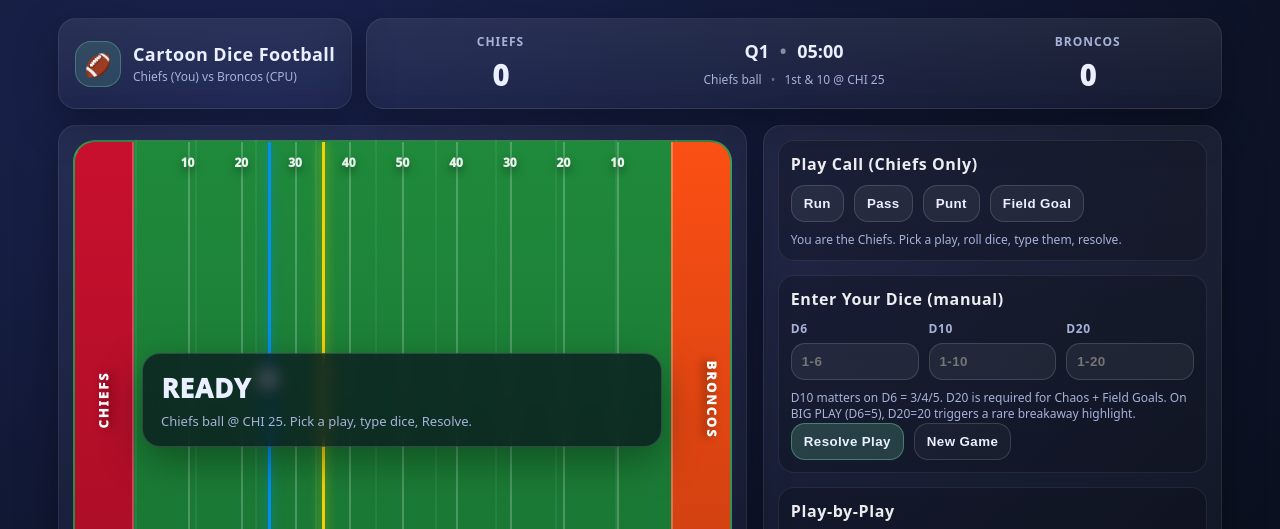
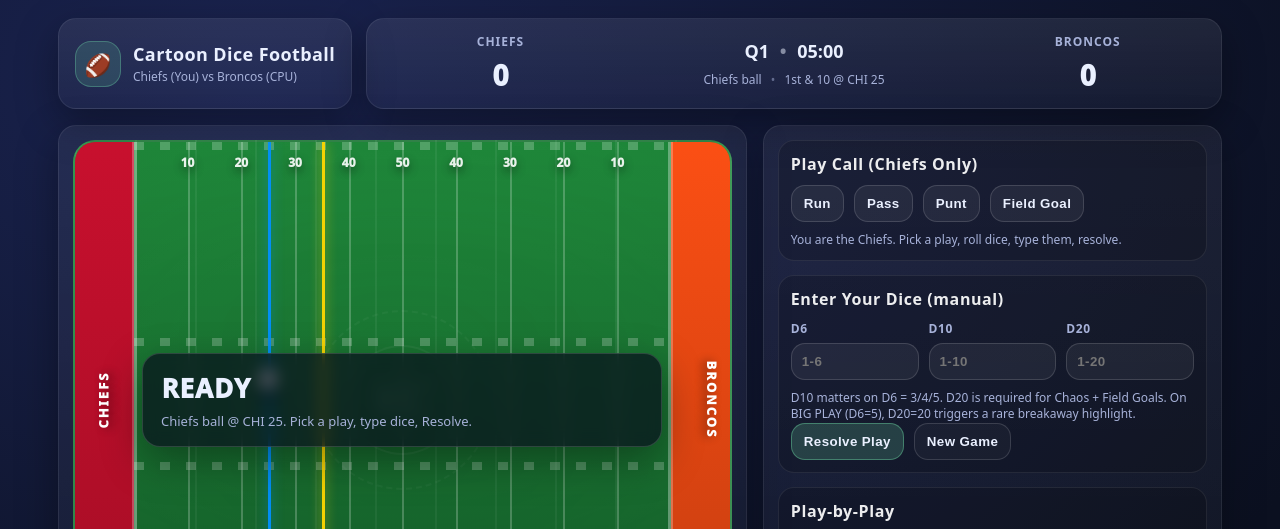
Before and after one commit to mahomiedraft/cartoon-dice-football, a plain HTML site: page index.html in a window 1280 px wide. Shown: the top 529 px of the page. Drawn offline with Linux system fonts and the light colour scheme.

Commit message:
Update style.css

```diff
--- a/style.css
+++ b/style.css
@@ -74,6 +74,8 @@
   height:520px;
   border-radius: 22px;
   overflow:hidden;
+
+  /* Base turf + stripes */
   background:
     repeating-linear-gradient(
       90deg,
@@ -84,6 +86,26 @@
     ),
     linear-gradient(180deg, var(--field), var(--field2));
   border: 2px solid rgba(255,255,255,.10);
+}
+
+/* NEW: Turf texture + stadium vignette */
+.field::before{
+  content:"";
+  position:absolute; inset:0;
+  pointer-events:none;
+  background:
+    radial-gradient(900px 520px at 50% 40%, rgba(255,255,255,.06), rgba(255,255,255,0) 60%),
+    radial-gradient(900px 520px at 50% 60%, rgba(0,0,0,.10), rgba(0,0,0,0) 62%),
+    linear-gradient(180deg, rgba(0,0,0,.05), rgba(0,0,0,.18));
+  opacity:.9;
+  mix-blend-mode: overlay;
+}
+.field::after{
+  content:"";
+  position:absolute; inset:0;
+  pointer-events:none;
+  background: radial-gradient(1200px 700px at 50% 50%, rgba(0,0,0,0) 45%, rgba(0,0,0,.35) 100%);
+  opacity:.75;
 }
 
 /* Endzones */
@@ -99,6 +121,7 @@
   font-size:13px;
   color:#fff;
   text-shadow: 0 4px 10px rgba(0,0,0,.45);
+  z-index:3;
 }
 /* Chiefs red */
 .endzone.left{
@@ -118,6 +141,95 @@
 .yardlines{
   position:absolute; left:9%; right:9%; top:0; bottom:0;
   pointer-events:none;
+  z-index:4;
+}
+
+/* NEW: Field visuals layer */
+.field-visuals{
+  position:absolute; inset:0;
+  pointer-events:none;
+  z-index:2;
+}
+
+/* Goal lines (inside playable area edges) */
+.goal-lines{
+  position:absolute;
+  left:9%; right:9%; top:0; bottom:0;
+  background:
+    linear-gradient(90deg,
+      rgba(255,255,255,.65) 0px,
+      rgba(255,255,255,.65) 3px,
+      rgba(255,255,255,0) 3px
+    ),
+    linear-gradient(90deg,
+      rgba(255,255,255,0) calc(100% - 3px),
+      rgba(255,255,255,.65) calc(100% - 3px),
+      rgba(255,255,255,.65) 100%
+    );
+  opacity:.5;
+}
+
+/* Hashmarks: two rows, repeating dashes */
+.hashmarks{
+  position:absolute;
+  left:9%; right:9%; top:0; bottom:0;
+  opacity:.35;
+  background:
+    repeating-linear-gradient(90deg,
+      rgba(255,255,255,.65) 0px,
+      rgba(255,255,255,.65) 10px,
+      rgba(255,255,255,0) 10px,
+      rgba(255,255,255,0) 26px
+    );
+  background-size: 100% 8px;
+  background-repeat: repeat-x;
+  filter: blur(.2px);
+}
+.hashmarks::before,
+.hashmarks::after{
+  content:"";
+  position:absolute; left:0; right:0;
+  height:8px;
+  background:
+    repeating-linear-gradient(90deg,
+      rgba(255,255,255,.65) 0px,
+      rgba(255,255,255,.65) 10px,
+      rgba(255,255,255,0) 10px,
+      rgba(255,255,255,0) 26px
+    );
+}
+.hashmarks::before{ top: 38%; }
+.hashmarks::after{ top: 62%; }
+
+/* Midfield logo watermark */
+.midfield-logo{
+  position:absolute;
+  left:50%;
+  top:50%;
+  transform: translate(-50%, -50%);
+  width:180px; height:180px;
+  opacity:.10;
+  filter: blur(.2px);
+  display:grid;
+  place-items:center;
+}
+.mf-badge{
+  width:110px; height:110px;
+  border-radius: 999px;
+  display:grid;
+  place-items:center;
+  font-weight:1000;
+  letter-spacing:2px;
+  font-size:44px;
+  color: rgba(255,255,255,.95);
+  background: rgba(0,0,0,.25);
+  border: 2px solid rgba(255,255,255,.45);
+}
+.mf-ring{
+  position:absolute;
+  inset:0;
+  border-radius:999px;
+  border: 2px dashed rgba(255,255,255,.35);
 }
 
 /* TV lines */
@@ -128,6 +240,7 @@
   background: rgba(0, 145, 255, 0.95);
   box-shadow: 0 0 12px rgba(0,145,255,.65);
   pointer-events:none;
+  z-index:6;
 }
 .fd-line{
   position:absolute;
@@ -136,7 +249,22 @@
   background: rgba(255, 215, 0, 0.95);
   box-shadow: 0 0 12px rgba(255,215,0,.65);
   pointer-events:none;
+  z-index:6;
 }
+
+/* NEW: shimmer + snap pulse */
+@keyframes shimmer {
+  0%{ filter: brightness(1); }
+  50%{ filter: brightness(1.25); }
+  100%{ filter: brightness(1); }
+}
+@keyframes pulseSnap {
+  0%{ transform: translateZ(0) scaleX(1); opacity: .7; }
+  40%{ transform: translateZ(0) scaleX(1.6); opacity: 1; }
+  100%{ transform: translateZ(0) scaleX(1); opacity: .9; }
+}
+.fd-line.shimmer{ animation: shimmer 1.6s ease-in-out infinite; }
+.los-line.snap{ animation: pulseSnap .28s ease-out; }
 
 .ball{
   position:absolute;
@@ -147,12 +275,26 @@
   box-shadow: 0 10px 18px rgba(0,0,0,.25);
   transform: translate(-50%, -50%);
   transition: left 420ms cubic-bezier(.2,.9,.2,1), top 420ms cubic-bezier(.2,.9,.2,1);
+  z-index:7;
+}
+/* NEW: ball shadow */
+.ball::after{
+  content:"";
+  position:absolute;
+  left:50%; top:115%;
+  width:18px; height:10px;
+  transform: translateX(-50%);
+  background: rgba(0,0,0,.35);
+  filter: blur(4px);
+  border-radius: 999px;
+  opacity:.65;
 }
 
 .overlay{
   position:absolute; inset:0;
   display:grid; place-items:center;
   pointer-events:none;
+  z-index:9;
 }
 .overlay-card{
   background: rgba(8,12,28,.70);
@@ -290,6 +432,7 @@
 
 .confetti{
   position:absolute; inset:0; pointer-events:none;
+  z-index:10;
 }
 .confetti .c{
   position:absolute;
```
